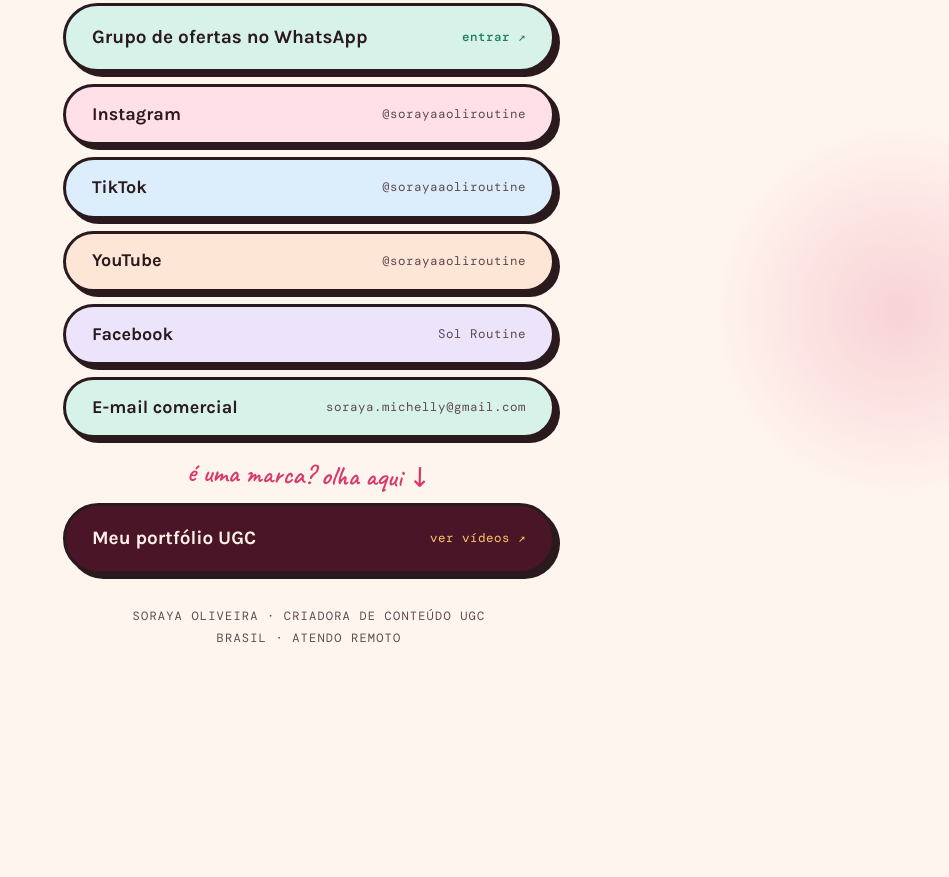
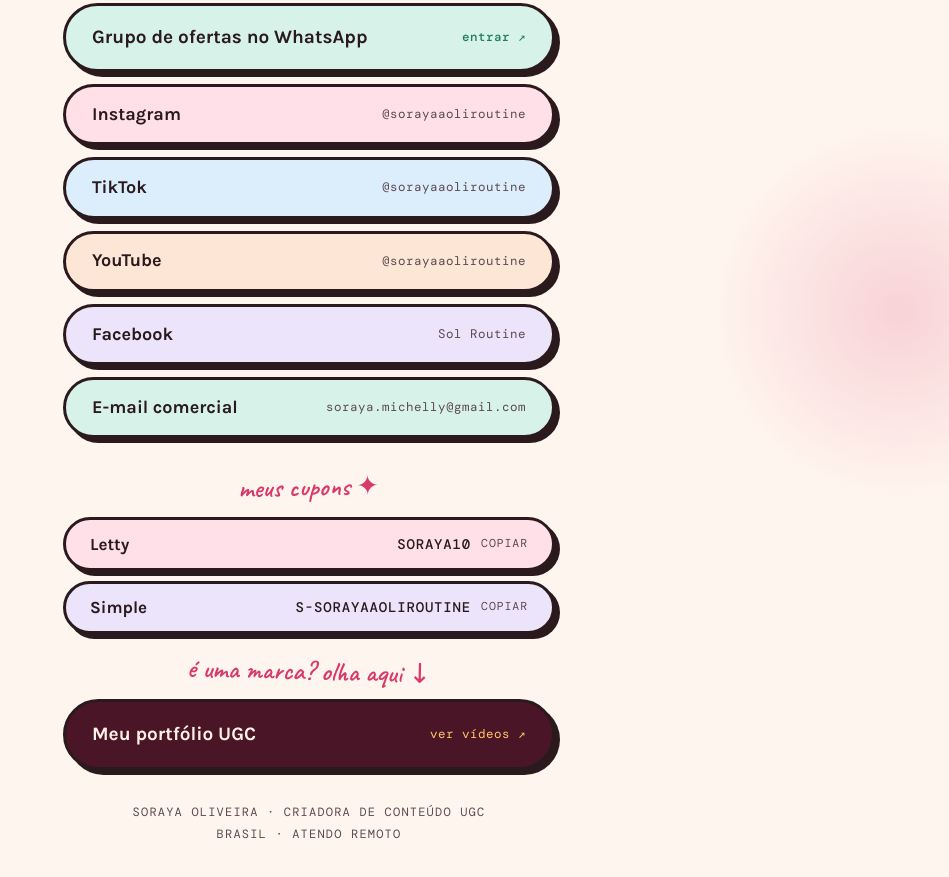
Before and after one commit to sorayamichelly-dev/ugc, a plain HTML site: page index.html in a window 1280 px wide. Shown: the part 479-1356 px from the top of the page, without its empty margins (331-1280 px from the left). Before the commit the page ends 1174 px from the top, so only its background shows below. Drawn offline with nearby package versions, Linux system fonts and the light colour scheme.

Commit message:
Acrescenta os cupons a pagina de links
Letty (SORAYA10) e Simple (S-SORAYAAOLIROUTINE), entre os links e o
botao do portfolio. Um toque copia o codigo e o botao confirma por
dois segundos, porque selecionar texto no celular e ruim. Tem recuo
para execCommand e, se nem isso funcionar, o botao mostra o codigo
para copiar a mao.

Co-Authored-By: Claude Opus 5 <noreply@anthropic.com>
Claude-Session: https://claude.ai/code/session_016GE8rgJmqZ3YA35Kn27Cm6

```diff
--- a/index.html
+++ b/index.html
@@ -206,6 +206,82 @@
 
   .link.portfolio .at { color: #FFC46B; }
 
+  /* cupons */
+
+  .cupons {
+    width: 100%;
+    display: grid;
+    gap: 10px;
+    justify-items: center;
+    margin-top: clamp(14px, 2vh, 22px);
+  }
+
+  .cupons .nota {
+    font-family: var(--hand);
+    font-size: clamp(22px, 5.6vw, 27px);
+    color: var(--berry);
+    rotate: -1.2deg;
+  }
+
+  .cupom-lista {
+    width: 100%;
+    display: grid;
+    gap: clamp(9px, 1.2vh, 12px);
+  }
+
+  .cupom {
+    width: 100%;
+    display: flex;
+    align-items: center;
+    justify-content: space-between;
+    gap: 10px;
+    padding: clamp(13px, 1.7vh, 17px) clamp(18px, 4.6vw, 24px);
+    border: 3px solid var(--ink);
+    border-radius: 999px;
+    background: var(--paper);
+    color: var(--ink);
+    font-family: var(--body);
+    font-size: clamp(15px, 4vw, 17px);
+    font-weight: 700;
+    line-height: 1.2;
+    text-align: left;
+    box-shadow: 5px 5px 0 var(--ink);
+    cursor: pointer;
+    transition: transform .12s ease, box-shadow .12s ease;
+  }
+
+  .cupom:hover,
+  .cupom:focus-visible {
+    transform: translate(3px, 3px);
+    box-shadow: 2px 2px 0 var(--ink);
+  }
+
+  .cupom:focus-visible { outline: 3px solid var(--berry); outline-offset: 4px; }
+
+  .cupom.letty { background: var(--berry-soft); }
+  .cupom.simple { background: var(--lilac-soft); }
+
+  .cupom-codigo {
+    font-family: var(--mono);
+    font-size: clamp(12px, 3.2vw, 14px);
+    font-weight: 500;
+    letter-spacing: 0.06em;
+    margin-left: auto;
+    white-space: nowrap;
+  }
+
+  .cupom-acao {
+    font-family: var(--mono);
+    font-size: clamp(10px, 2.6vw, 11.5px);
+    font-weight: 400;
+    letter-spacing: 0.08em;
+    text-transform: uppercase;
+    color: var(--ink-2);
+    white-space: nowrap;
+  }
+
+  .cupom.copiado .cupom-acao { color: #1F7A60; }
+
   .destaque {
     width: 100%;
     display: grid;
@@ -287,6 +363,24 @@
     </a>
   </div>
 
+  <div class="cupons">
+    <span class="nota">meus cupons ✦</span>
+
+    <div class="cupom-lista">
+      <button class="cupom letty" type="button" data-codigo="SORAYA10">
+        <span>Letty</span>
+        <span class="cupom-codigo">SORAYA10</span>
+        <span class="cupom-acao">copiar</span>
+      </button>
+
+      <button class="cupom simple" type="button" data-codigo="S-SORAYAAOLIROUTINE">
+        <span>Simple</span>
+        <span class="cupom-codigo">S-SORAYAAOLIROUTINE</span>
+        <span class="cupom-acao">copiar</span>
+      </button>
+    </div>
+  </div>
+
   <div class="destaque">
     <span class="nota">é uma marca? olha aqui ↓</span>
 
@@ -303,5 +397,39 @@
 
 </div>
 
+<script>
+  /* um toque copia o cupom: no celular selecionar o texto a mao e ruim */
+  document.querySelectorAll('.cupom').forEach(function (b) {
+    var acao = b.querySelector('.cupom-acao');
+    b.addEventListener('click', function () {
+      var codigo = b.dataset.codigo;
+      var pronto = function () {
+        b.classList.add('copiado');
+        acao.textContent = 'copiado ✓';
+        setTimeout(function () {
+          b.classList.remove('copiado');
+          acao.textContent = 'copiar';
+        }, 2000);
+      };
+      if (navigator.clipboard && navigator.clipboard.writeText) {
+        navigator.clipboard.writeText(codigo).then(pronto, function () {
+          acao.textContent = 'copie: ' + codigo;
+        });
+      } else {
+        var campo = document.createElement('textarea');
+        campo.value = codigo;
+        campo.setAttribute('readonly', '');
+        campo.style.position = 'fixed';
+        campo.style.opacity = '0';
+        document.body.appendChild(campo);
+        campo.select();
+        try { document.execCommand('copy'); pronto(); }
+        catch (e) { acao.textContent = 'copie: ' + codigo; }
+        document.body.removeChild(campo);
+      }
+    });
+  });
+</script>
+
 </body>
 </html>
```
